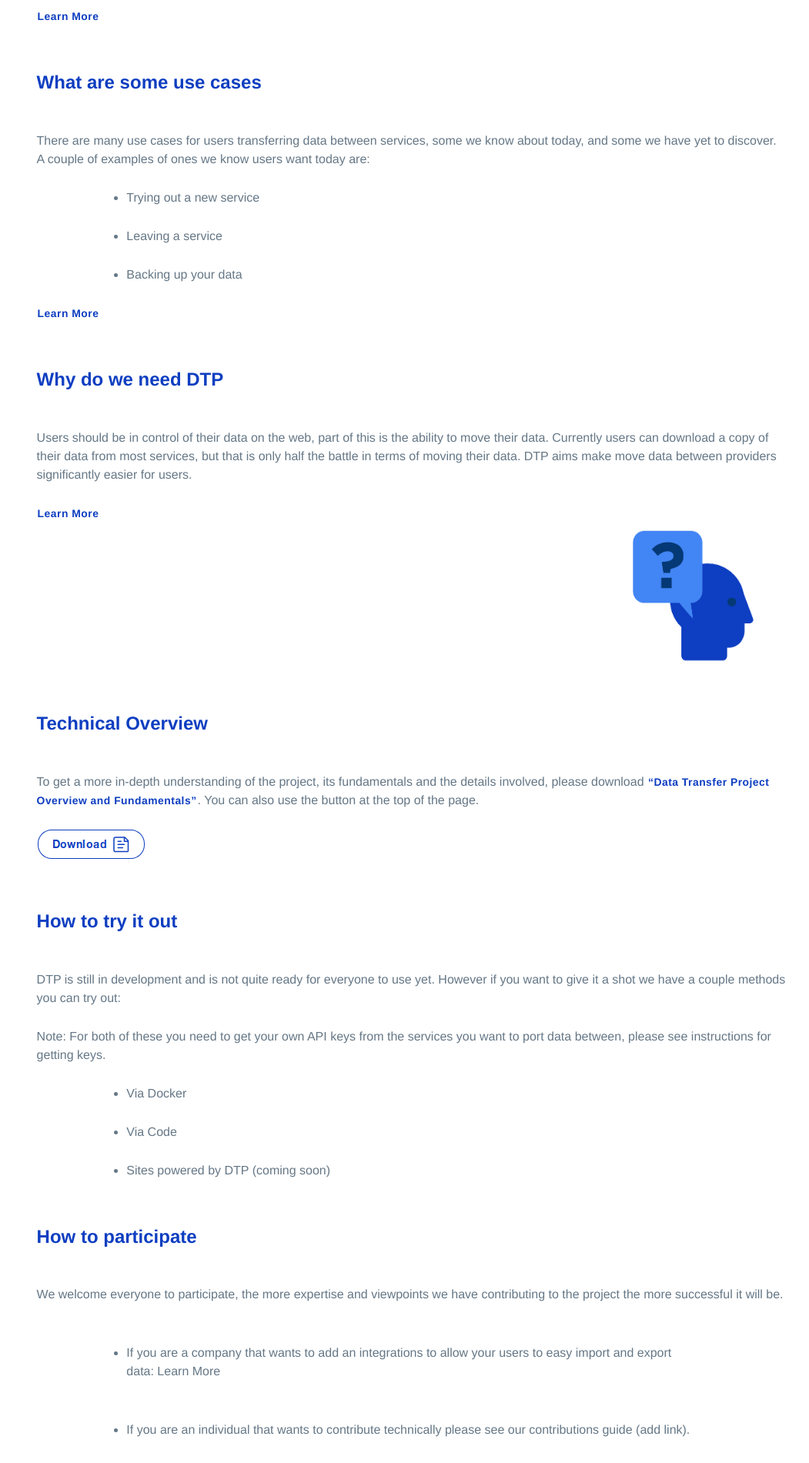
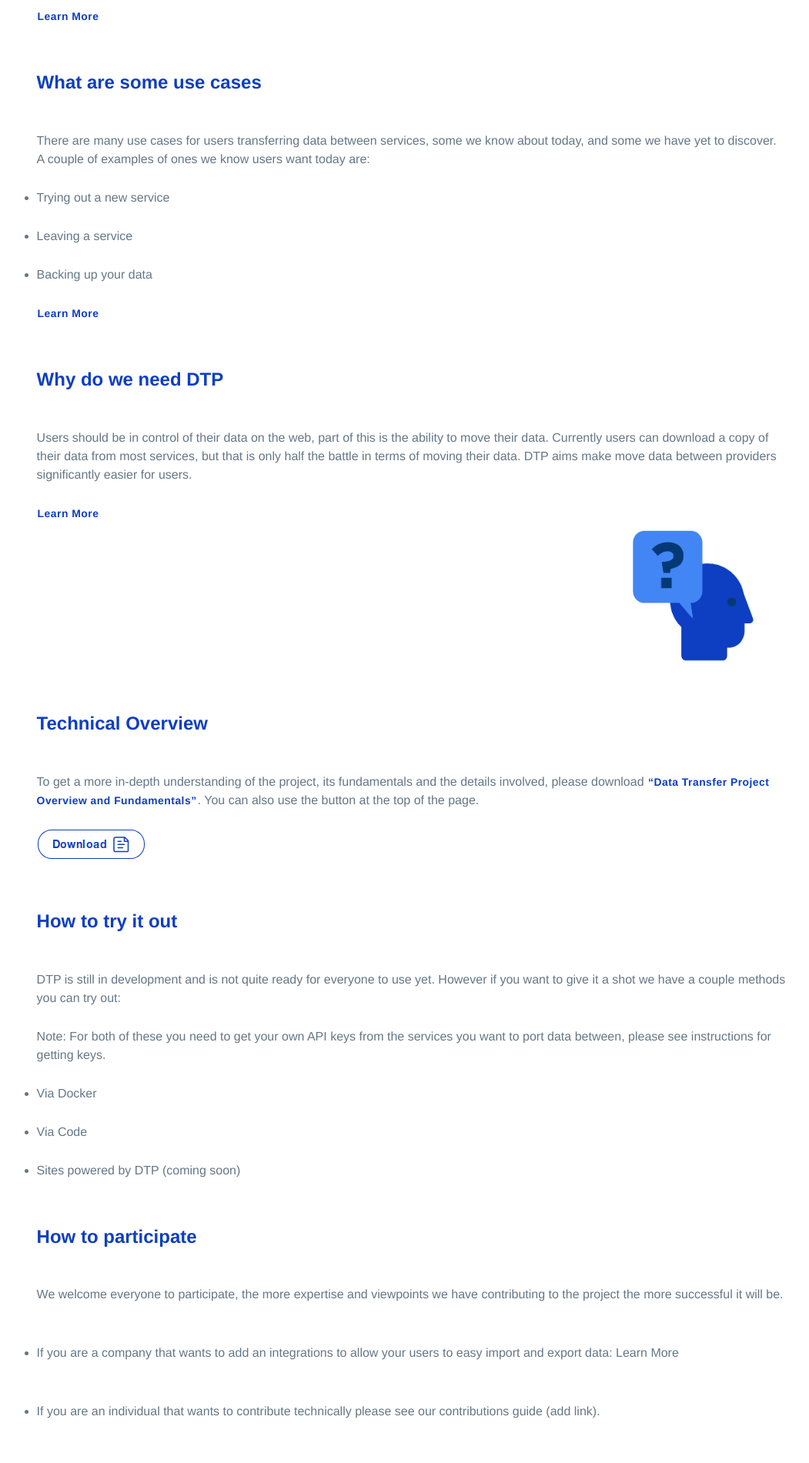
Before and after one commit to holachuy/staging-dtp, a Jekyll site: the page built from index.md, in a window 1280 px wide. Shown: the part 1435-3336 px from the top of the page at 77% size, without its empty margins (106-1157 px from the left). Built offline with Jekyll 4.4.1, drawn with Linux system fonts in a browser that asks for light colours; our own code applies the rules of GitHub Pages for plain Markdown files.

Commit message:
Update style.scss

```diff
--- a/assets/css/style.scss
+++ b/assets/css/style.scss
@@ -36,7 +36,7 @@ $section-headings-color: #2a8de1;
     vertical-align: middle;
 }
 
-.main-content, ul {
+.main-content {
     max-width: none;
     width: auto;
     margin-right: 12%;
@@ -116,3 +116,9 @@ a:hover {
     float: right;
     width: 25%;
 }
+
+.mustache {
+    height: 6px;
+    width: 72px;
+    background-color: #0e3ec1;
+}
```
